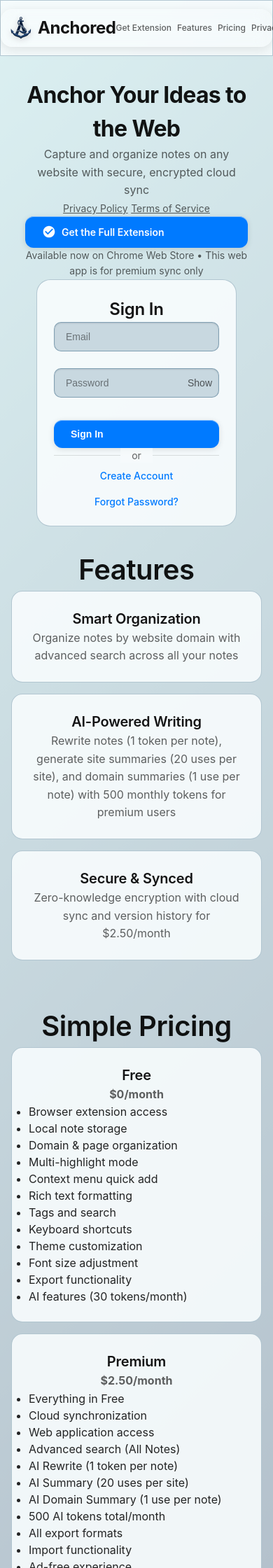
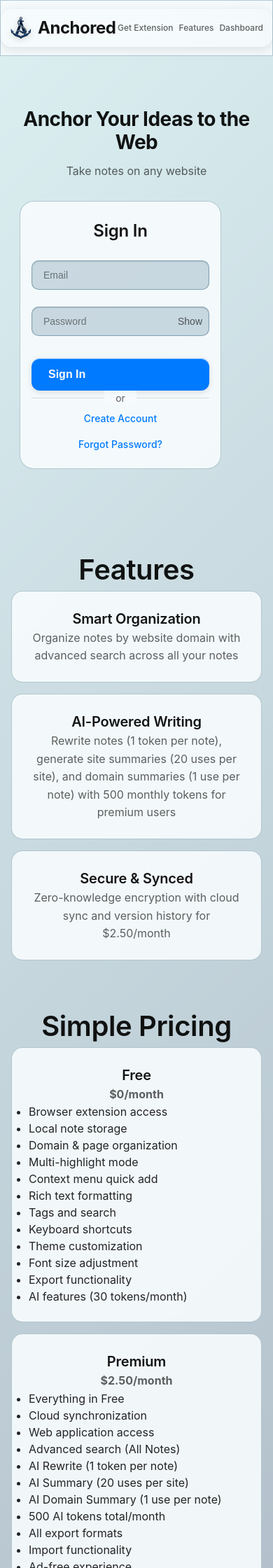
Before and after one commit to g1mliii/URL-Notes, a Jekyll site: the page built from index.html, in a window 390 px wide. Shown: the top 2240 px of the page at 70% size. Built offline with Jekyll 4.4.1, drawn with Linux system fonts in a browser that asks for light colours.

```diff
--- a/account.html
+++ b/account.html
@@ -48,8 +48,11 @@
                 <div style="margin-bottom: 20px;">
                     <button id="syncSubscriptionBtn" class="btn-secondary">Sync Subscription Status</button>
                     <p style="font-size: 0.9em; color: #666; margin-top: 5px;">
-                        Click to check your latest subscription status from Stripe
+                        Check your latest subscription status from Stripe. Most useful after completing a payment or if your status appears incorrect.
                     </p>
+                    <div id="subscriptionDataSource" style="font-size: 0.8em; color: #888; margin-top: 3px; font-style: italic;">
+                        <!-- Will show "Using cached data" or "Fresh data from server" -->
+                    </div>
                 </div>
 
                 <!-- Canceled Message -->
--- a/css/main.css
+++ b/css/main.css
@@ -253,6 +253,15 @@
 
   75% {
     transform: translate(-1%, 2%) rotate(0.5deg);
+  }
+}
+
+@keyframes spin {
+  from {
+    transform: rotate(0deg);
+  }
+  to {
+    transform: rotate(360deg);
   }
 }
 
--- a/css/responsive.css
+++ b/css/responsive.css
@@ -1,6 +1,85 @@
 /* Responsive Design - Mobile-First Approach */
 
 /* Mobile Base Styles (320px+) - Already defined in main.css and components.css */
+
+/* Mobile Navigation and Hero Improvements */
+@media (max-width: 768px) {
+
+  /* Hide desktop-only navigation items on mobile */
+  .nav-desktop-only {
+    display: none !important;
+  }
+
+  /* Hide desktop-only content on mobile */
+  .desktop-only {
+    display: none !important;
+  }
+
+  /* Show mobile-specific subtitle */
+  .hero-subtitle-full {
+    display: none;
+  }
+
+  .hero-subtitle-mobile {
+    display: inline;
+  }
+
+  /* Improve hero section spacing on mobile */
+  .hero-section {
+    padding: 2rem 1rem !important;
+  }
+
+  .hero-content {
+    max-width: 100% !important;
+    padding: 0 !important;
+  }
+
+  .hero-title {
+    font-size: 2rem !important;
+    margin-bottom: 1rem !important;
+    line-height: 1.2 !important;
+  }
+
+  .hero-subtitle {
+    font-size: 1.1rem !important;
+    margin-bottom: 2.5rem !important;
+    line-height: 1.4 !important;
+  }
+
+  /* Improve auth container spacing */
+  .auth-container {
+    margin-top: 0 !important;
+  }
+
+  .auth-form {
+    padding: 2rem 1.5rem !important;
+    margin-bottom: 1.5rem !important;
+  }
+
+  .auth-form h3 {
+    margin-bottom: 1.5rem !important;
+  }
+
+  .input-group {
+    margin-bottom: 1.25rem !important;
+  }
+
+  .btn-primary {
+    padding: 0.875rem 1.5rem !important;
+    font-size: 1rem !important;
+  }
+}
+
+/* Desktop - show full content */
+@media (min-width: 769px) {
+  .hero-subtitle-mobile {
+    display: none;
+  }
+
+  .hero-subtitle-full {
+    display: inline;
+  }
+}
 
 /* Small Mobile (up to 480px) */
 @media (max-width: 480px) {
@@ -31,6 +110,25 @@
   /* Force spacing for very small screens */
   .note-edit .input-group {
     margin-bottom: 2.5rem !important;
+  }
+
+  /* Extra small mobile hero improvements */
+  .hero-title {
+    font-size: 1.75rem !important;
+    margin-bottom: 0.75rem !important;
+  }
+
+  .hero-subtitle {
+    font-size: 1rem !important;
+    margin-bottom: 2rem !important;
+  }
+
+  .hero-section {
+    padding: 1.5rem 0.75rem !important;
+  }
+
+  .auth-form {
+    padding: 1.5rem 1rem !important;
   }
 
   body {
@@ -154,7 +252,8 @@
   .auth-container {
     max-width: 320px;
     margin: 0 auto;
-    padding: 0 1rem; /* Add padding to container for proper centering */
+    padding: 0 1rem;
+    /* Add padding to container for proper centering */
     display: flex;
     justify-content: center;
     align-items: center;
@@ -162,8 +261,10 @@
 
   .auth-form {
     padding: 1.5rem;
-    margin: 0; /* Remove margin since container handles centering */
-    width: 100%; /* Ensure form takes full container width */
+    margin: 0;
+    /* Remove margin since container handles centering */
+    width: 100%;
+    /* Ensure form takes full container width */
     /* Simple direct background like search-input */
     background: rgba(248, 252, 253, 0.85) !important;
     backdrop-filter: none !important;
@@ -288,7 +389,8 @@
   .auth-container {
     max-width: 380px;
     margin: 0 auto;
-    padding: 0 1rem; /* Add padding to container for proper centering */
+    padding: 0 1rem;
+    /* Add padding to container for proper centering */
     display: flex;
     justify-content: center;
     align-items: center;
@@ -296,8 +398,10 @@
 
   .auth-form {
     padding: 2rem;
-    margin: 0; /* Remove margin since container handles centering */
-    width: 100%; /* Ensure form takes full container width */
+    margin: 0;
+    /* Remove margin since container handles centering */
+    width: 100%;
+    /* Ensure form takes full container width */
   }
 
   /* Auth form specific spacing on tablet - force override */
@@ -625,17 +729,20 @@
 
   /* Fix mobile note editor spacing - force proper spacing between input groups */
   .note-panel .input-group {
-    margin-bottom: 2rem !important; /* Force increased spacing with !important */
+    margin-bottom: 2rem !important;
+    /* Force increased spacing with !important */
   }
 
   .note-panel .input-group:last-of-type {
-    margin-bottom: 2rem !important; /* Ensure last input group also has spacing */
+    margin-bottom: 2rem !important;
+    /* Ensure last input group also has spacing */
   }
 
   /* Specific spacing for note editor form elements - force override */
   .note-edit .input-group {
     margin-bottom: 2rem !important;
-    padding: 0 !important; /* Remove any conflicting padding */
+    padding: 0 !important;
+    /* Remove any conflicting padding */
   }
 
   /* Force spacing for note editor inputs */
@@ -805,8 +912,10 @@
 
   /* Force proper spacing between account sections on mobile */
   .account-section {
-    margin-bottom: 2.5rem !important; /* Force spacing with !important */
-    padding: 1.5rem !important; /* Increase padding for better touch targets */
+    margin-bottom: 2.5rem !important;
+    /* Force spacing with !important */
+    padding: 1.5rem !important;
+    /* Increase padding for better touch targets */
     background: var(--bg-secondary) !important;
     border: 1px solid var(--border-color) !important;
     border-radius: 12px !important;
@@ -822,7 +931,7 @@
     margin-bottom: 1.5rem !important;
   }
 
-  .account-section > * + * {
+  .account-section>*+* {
     margin-top: 1.25rem !important;
   }
 
@@ -876,11 +985,11 @@
   }
 
   /* Fix subscription info spacing */
-  .subscription-info > * {
+  .subscription-info>* {
     margin-bottom: 1.5rem !important;
   }
 
-  .subscription-info > *:last-child {
+  .subscription-info>*:last-child {
     margin-bottom: 0 !important;
   }
 }
@@ -1589,11 +1698,13 @@
     }
   }
 }
+
 /* C
 RITICAL MOBILE SPACING FIXES - HIGHEST PRIORITY */
 /* These rules must override all other spacing rules on mobile */
 
 @media screen and (max-width: 767px) {
+
   /* Account page section spacing - force override all other rules with higher specificity */
   .app-container .account-main .account-container .account-section {
     margin-bottom: 2.5rem !important;
@@ -1679,11 +1790,13 @@
     padding-top: 2rem !important;
   }
 }
+
 /* FINAL M
 OBILE SPACING OVERRIDES - NUCLEAR OPTION */
 /* These are the most specific selectors possible to ensure spacing works */
 
 @media screen and (max-width: 767px) {
+
   /* Force account section spacing with maximum specificity */
   body .app-container .account-main .account-container section.account-section {
     margin-bottom: 2.5rem !important;
@@ -1716,6 +1829,7 @@
 }
 
 @media screen and (max-width: 480px) {
+
   /* Extra spacing for very small screens */
   body .app-container .account-main .account-container section.account-section {
     margin-bottom: 3rem !important;
--- a/index.html
+++ b/index.html
@@ -23,8 +23,8 @@
                 <a href="https://chromewebstore.google.com/detail/anchored-%E2%80%93-notes-highligh/llkmfidpbpfgdgjlohgpomdjckcfkllg"
                     target="_blank" class="nav-link chrome-store-link">Get Extension</a>
                 <a href="#features" class="nav-link">Features</a>
-                <a href="#pricing" class="nav-link">Pricing</a>
-                <a href="https://anchored.site/privacy" class="nav-link">Privacy</a>
+                <a href="#pricing" class="nav-link nav-desktop-only">Pricing</a>
+                <a href="https://anchored.site/privacy" class="nav-link nav-desktop-only">Privacy</a>
                 <a href="#" id="dashboardLink" class="nav-link">Dashboard</a>
             </nav>
         </div>
@@ -34,10 +34,13 @@
     <main class="hero-section">
         <div class="hero-content">
             <h2 class="hero-title">Anchor Your Ideas to the Web</h2>
-            <p class="hero-subtitle">Capture and organize notes on any website with secure, encrypted cloud sync</p>
+            <p class="hero-subtitle">
+                <span class="hero-subtitle-full">Capture and organize notes on any website with secure, encrypted cloud sync</span>
+                <span class="hero-subtitle-mobile">Take notes on any website</span>
+            </p>
 
-            <!-- Legal Links for OAuth Verification -->
-            <div class="legal-links" style="margin: 1rem 0; text-align: center;">
+            <!-- Legal Links for OAuth Verification (Desktop Only) -->
+            <div class="legal-links desktop-only" style="margin: 1.5rem 0; text-align: center;">
                 <a href="https://anchored.site/privacy"
                     style="color: var(--text-secondary); text-decoration: underline; margin: 0 1rem; font-size: 0.875rem;">Privacy
                     Policy</a>
@@ -46,8 +49,8 @@
                     of Service</a>
             </div>
 
-            <!-- Chrome Web Store CTA -->
-            <div class="chrome-store-cta" style="margin: 2rem 0; text-align: center;">
+            <!-- Chrome Web Store CTA (Desktop Only) -->
+            <div class="chrome-store-cta desktop-only" style="margin: 2.5rem 0; text-align: center;">
                 <a href="https://chromewebstore.google.com/detail/anchored-%E2%80%93-notes-highligh/llkmfidpbpfgdgjlohgpomdjckcfkllg"
                     target="_blank" class="btn-primary"
                     style="display: inline-flex; align-items: center; gap: 0.5rem; text-decoration: none; margin-bottom: 1rem;">
```
Also changed, not shown: js/account.js (+149 -14 lines), js/subscription.js (+74 -6 lines).
